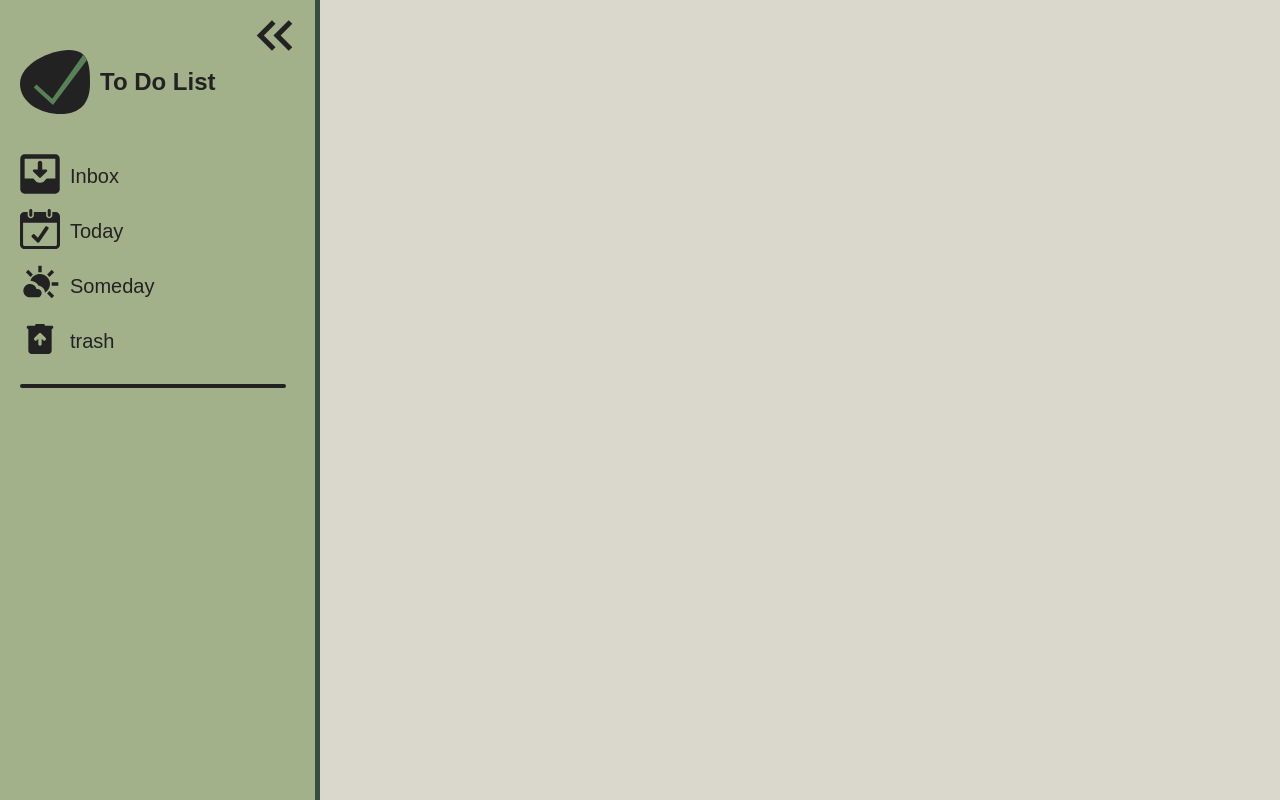
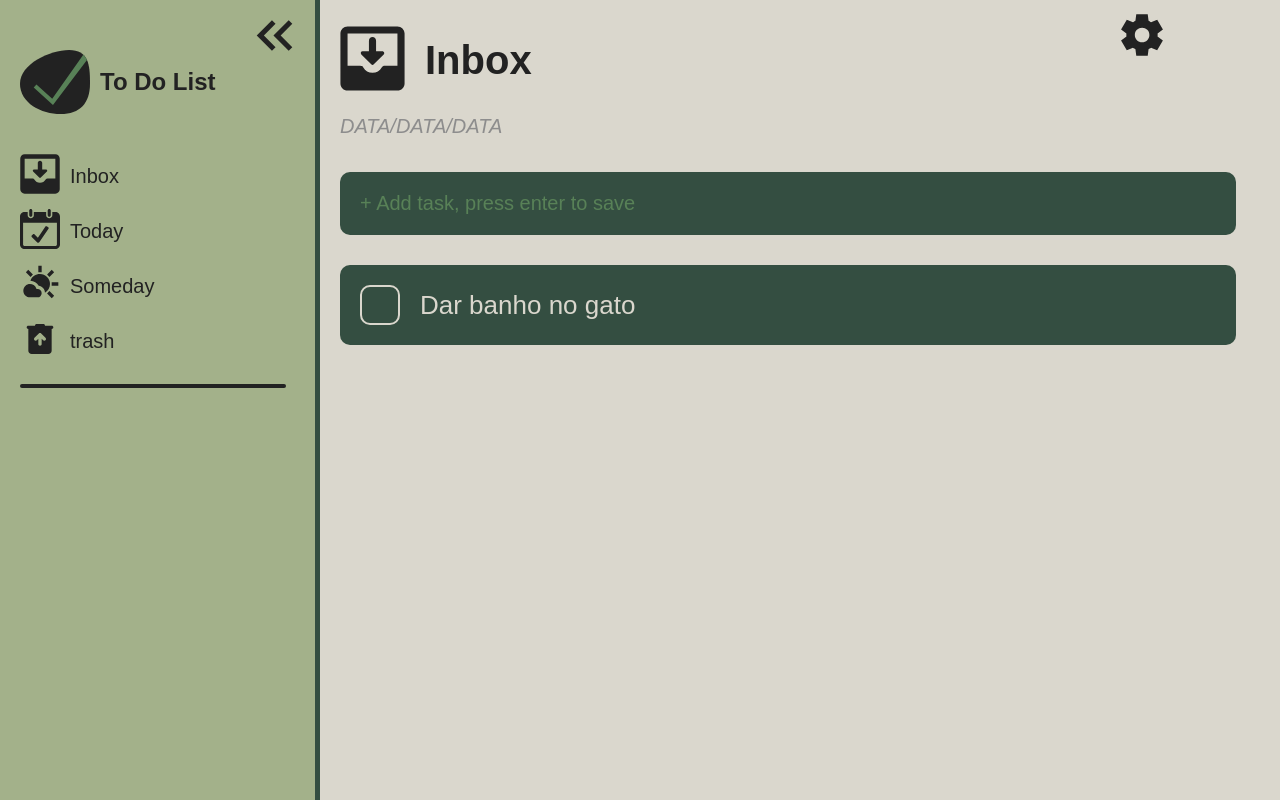
Before and after one commit to leonardomartindev/ToDoList, a plain HTML site: page index.html in a window 1280 px wide. Drawn offline with Linux system fonts and the light colour scheme.

Commit message:
styles, list, settings function

```diff
--- a/index.html
+++ b/index.html
@@ -5,6 +5,7 @@
     <meta http-equiv="X-UA-Compatible" content="IE=edge">
     <meta name="viewport" content="width=device-width, initial-scale=1.0">
     <link rel="stylesheet" href="style.css">
+    <link rel="stylesheet" href="https://cdnjs.cloudflare.com/ajax/libs/font-awesome/6.4.0/css/all.min.css" integrity="sha512-iecdLmaskl7CVkqkXNQ/ZH/XLlvWZOJyj7Yy7tcenmpD1ypASozpmT/E0iPtmFIB46ZmdtAc9eNBvH0H/ZpiBw==" crossorigin="anonymous" referrerpolicy="no-referrer" />
     <title>To Do List</title>
 </head>
 <body>
@@ -16,27 +17,63 @@
                 <h2>To Do List</h2>
             </div>
             <ul id="icons-sidebar">
-                <li>
+                <li class="inbox">
                     <span><img src="img/inbox.svg" alt="" class="sidebar-icon"></span>
                     <span>Inbox</span>
                 </li>
-                <li>
+                <li class="today">
                     <span><img src="img/today.svg" alt="" class="sidebar-icon"></span>
                     <span>Today</span>
                 </li>
-                <li>
+                <li class="someday">
                     <span><img src="img/someday.svg" alt="" class="sidebar-icon"></span>
                     <span>Someday</span>
                 </li>
-                <li>
+                <li class="trash">
                     <span><img src="img/trash.svg" alt="" class="sidebar-icon"></span>
                     <span>trash</span>
                 </li>
             </ul>
         </div>
-
     </div>
     <img src="img/arrow-sidebar.svg" alt="" id="arrow-collapse">
+    <header>
+            <nav id="nav-header">
+                <ul>
+                    <li id="inbox">
+                        <span><img src="img/inbox.svg" alt=""></span>
+                        <h1>Inbox</h1>
+                        <span class="data">DATA/DATA/DATA</span>
+
+                    </li>
+                </li>
+                <li id="settings">
+                    <img src="img/settings.svg" alt="">
+                    <div class="container-config mouseenter">
+                        <span><input type="checkbox" name="dark"> <label for="Dark">Dark Mode</label></span>
+                        <span><input type="checkbox" name="showDelete"> <label for="showDelete">Show Completed</label></span>
+                    </div>
+                </li>
+
+
+            </ul>
+
+        </nav>
+    </header>
+    <main>
+        <form action="">
+            <input id="Add-task-input" type="text" placeholder="&plus; Add task, press enter to save">
+        </form>
+        <ul class="tasks-ul">
+            <li>
+                <input type="checkbox">
+                <label for="gato">Dar banho no gato</label>
+            </li>
+
+        </ul>
+    </main>
+
     <script src="/script/sidebar.js"></script>
+    <script src="/script/script.js"></script>
 </body>
 </html>
--- a/script/script.js
+++ b/script/script.js
@@ -0,0 +1,6 @@
+const settings = document.getElementById("settings").querySelector("div")
+const settingIcon = document.getElementById("settings").querySelector("img")
+
+settingIcon.addEventListener("click", () => {
+    settings.classList.toggle("mouseenter")
+})
--- a/script/sidebar.js
+++ b/script/sidebar.js
@@ -1,17 +1,29 @@
 const sideBar = document.getElementById('side-bar');
 const arrowCollapse = document.getElementById('arrow-collapse');
+const lis = sideBar.querySelector("ul").querySelectorAll("li");
+const nav = document.getElementById('nav-header');
+const inbox = document.getElementById("inbox")
+
+
+console.log(lis)
 
 arrowCollapse.addEventListener('click', () => {
     // if(sideBar.style.width === "0px"){
     // }
     if(sideBar.style.marginLeft === "-370px"){
-        sideBar.style.marginLeft = "0px"
-        arrowCollapse.style.left = "20vw"
-        arrowCollapse.style.transform = "scaleX(1)"
+        nav.style.width = "75vw";
+        nav.style.marginLeft = "25vw";
+        inbox.style.marginLeft = "2rem"
+        sideBar.style.marginLeft = "0px";
+        arrowCollapse.style.left = "20vw";
+        arrowCollapse.style.transform = "scaleX(1)";
     }else{
-        sideBar.style.marginLeft = "-370px"
-        arrowCollapse.style.left = "2vw"
-        arrowCollapse.style.transform = "scaleX(-1)"
+        sideBar.style.marginLeft = "-370px";
+        inbox.style.marginLeft = "7%"
+        arrowCollapse.style.left = "2vw";
+        nav.style.marginLeft = "0";
+        nav.style.width = "100vw";
+        arrowCollapse.style.transform = "scaleX(-1)";
 
     }
 })
--- a/style.css
+++ b/style.css
@@ -26,7 +26,7 @@
   }
 
   h1{
-    font-size: 3.3rem;
+    font-size: 4rem;
   }
   h2{
     font-size: 2.4rem;
@@ -39,7 +39,7 @@
     list-style: none;
   }
 
-  ul::after{
+  #icons-sidebar::after{
     content: '';
     width: 90%;
     border-bottom: 4px solid var(--textPrimary);
@@ -100,9 +100,10 @@
   }
 
   .sidebar-icon{
-
     width: 4rem;
 }
+
+
 
   #arrow-collapse{
     position: absolute;
@@ -111,3 +112,154 @@
     cursor: pointer;
     transition: 300ms all ease-in-out;
   }
+
+/* Seção principal */
+
+
+
+#nav-header{
+  width: 75vw;
+  margin-left: 25vw;
+  color: var(--textPrimary);
+  transition: all 300ms ease-in-out;
+}
+
+
+
+#nav-header ul li{
+  display: flex;
+  align-items: center;
+  gap: 2rem;
+  margin: 1rem 2rem 1rem 2rem;
+  transition: all 300ms ease-in-out;
+
+}
+
+#nav-header ul{
+  display: flex;
+  justify-content: space-between;
+
+}
+
+#inbox{
+  display: flex;
+  flex-wrap: wrap;
+  width: 20%;
+  max-width: 370px;
+}
+
+#inbox img{
+  width: 6.5rem;
+}
+
+#settings{
+  display: flex;
+  flex-direction: column;
+}
+
+.container-config{
+  background-color: var(--textPrimary);
+  color: var(--textSecondary);
+  display: flex;
+  flex-direction: column;
+  padding: 1rem;
+}
+
+.mouseenter{
+  visibility: hidden;
+}
+
+
+#settings img{
+  width: 5rem;
+  cursor: pointer;
+}
+.data{
+  margin-top:-4rem;
+  color: var(--date);
+  font-style: italic;
+}
+
+main{
+  width: 75vw;
+  margin-left: calc(25vw + 2rem);
+}
+
+#Add-task-input{
+  width: 70vw;
+  background-color: var(--secondaryColor);
+  padding: 2rem;
+  font-size: 2rem;
+  border: none;
+  border-radius: 10px;
+  color: white;
+}
+
+
+
+#Add-task-input::placeholder{
+  color: var(--placeholderTask);
+  font-size: 2rem;
+
+}
+
+.tasks-ul{
+  margin-top: 3rem;
+  display: flex;
+  flex-direction: column;
+  gap: 2rem;
+  color: var(--textSecondary);
+}
+
+.tasks-ul li{
+  padding: 2rem;
+  width: 70vw;
+  border-radius: 10px;
+  background-color: var(--secondaryColor);
+  display: flex;
+  align-items: center;
+  gap: 2rem;
+}
+
+.tasks-ul li input[type="checkbox"]{
+  appearance: none;
+  -webkit-appearance: none;
+  width: 40px;
+  height: 40px;
+  /* background-color:red; */
+  border: 2px solid var(--backgroundColor);
+  border-radius: 10px;
+  cursor: pointer;
+  display: flex;
+  justify-content: center;
+  align-items: center;
+}
+
+label{
+  font-size: 2.6rem;
+}
+
+.tasks-ul input[type="checkbox"]::after{
+  font-family: "Font Awesome 5 free";
+  color: var(--textSecondary);
+  font-weight: 900;
+  font-size: 3rem;
+  content: "\f00c";
+  display: none;
+}
+
+.tasks-ul input[type="checkbox"]:hover{
+  background-color: var(--placeholderTask);
+}
+
+.tasks-ul input[type="checkbox"]:checked{
+  background-color: #5bcd3e;
+}
+
+.tasks-ul input[type="checkbox"]:checked::after{
+  display: block;
+}
+
+.tasks-ul input[type="checkbox"]:checked label{
+  text-decoration: line-through;
+}
```
